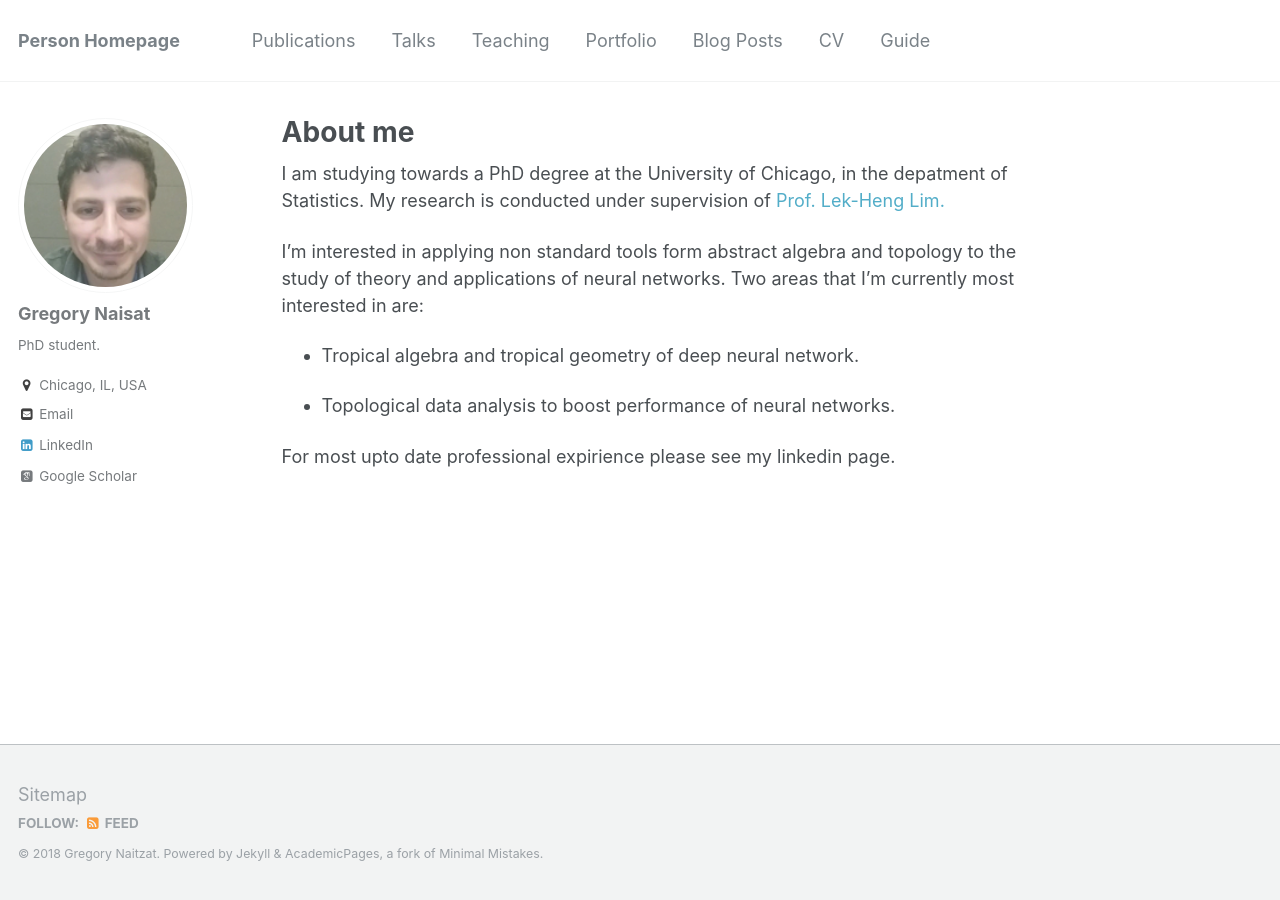
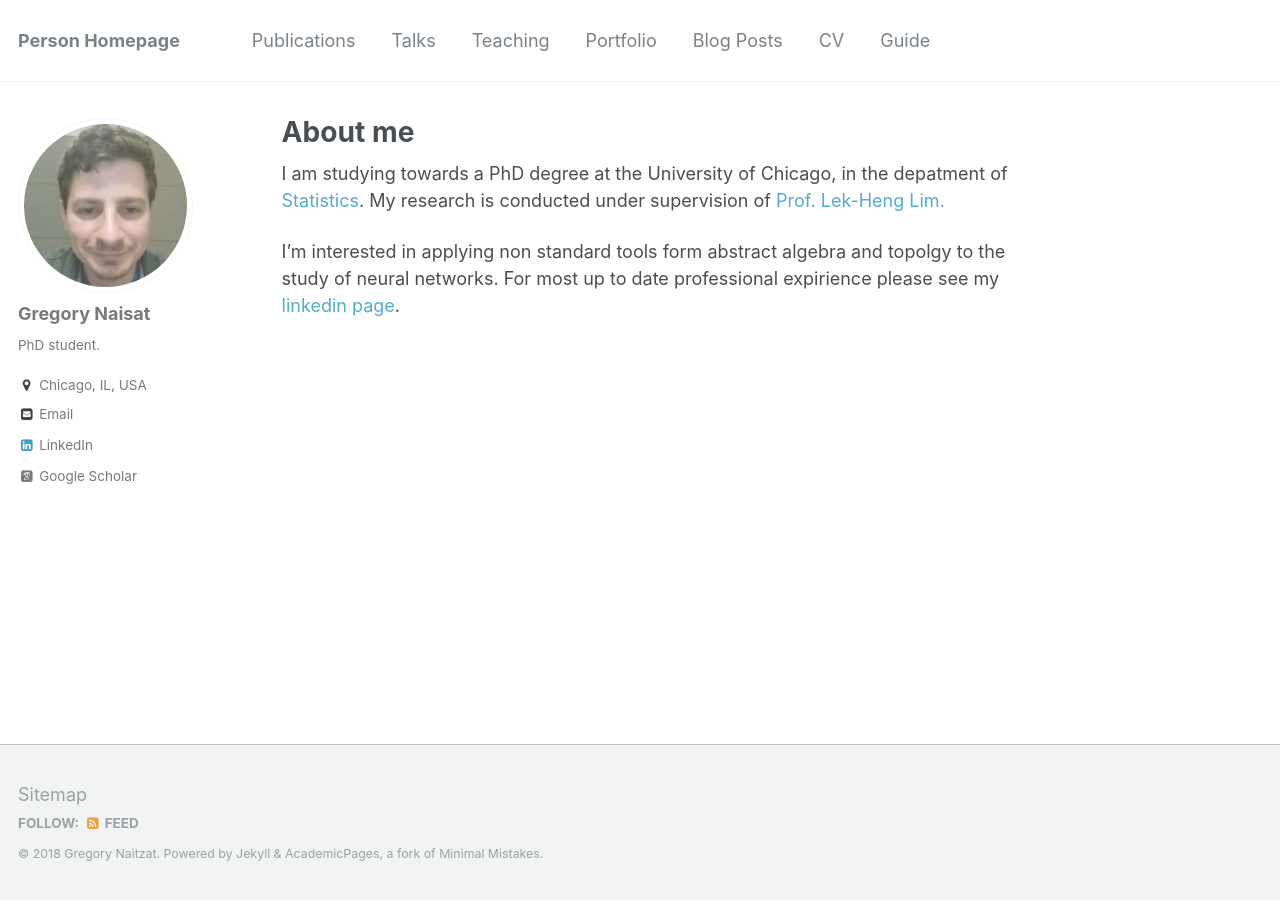
Before and after one commit to sgregnt/sgregnt.github.io, a Jekyll site: the page built from _pages/about.md, in a window 1280 px wide. Built offline with Jekyll 4.4.1, drawn with Linux system fonts in a browser that asks for light colours; some web fonts are replaced.

Commit message:
about me update

```diff
--- a/_pages/about.md
+++ b/_pages/about.md
@@ -8,13 +8,6 @@ redirect_from:
   - /about.html
 ---
 
-I am studying towards a PhD degree at the University of Chicago, in the depatment of Statistics. My research is conducted under supervision of [Prof. Lek-Heng Lim.](https://www.stat.uchicago.edu/~lekheng/)
+I am studying towards a PhD degree at the University of Chicago, in the depatment of [Statistics](https://galton.uchicago.edu/). My research is conducted under supervision of [Prof. Lek-Heng Lim.](https://www.stat.uchicago.edu/~lekheng/)
 
-I'm interested in applying non standard tools form abstract algebra and topology to the study of theory and applications of neural networks. Two areas that I'm currently most interested in are:
-
-* Tropical algebra and tropical geometry of deep neural network.
-
-* Topological data analysis to boost performance of neural networks.
-
-
-For most upto date professional expirience please see my linkedin page.
+I'm interested in applying non standard tools form abstract algebra and topolgy to the study of neural networks. For most up to date professional expirience please see my [linkedin page](https://www.linkedin.com/in/greg-naitzat-783a9b4/).
```
